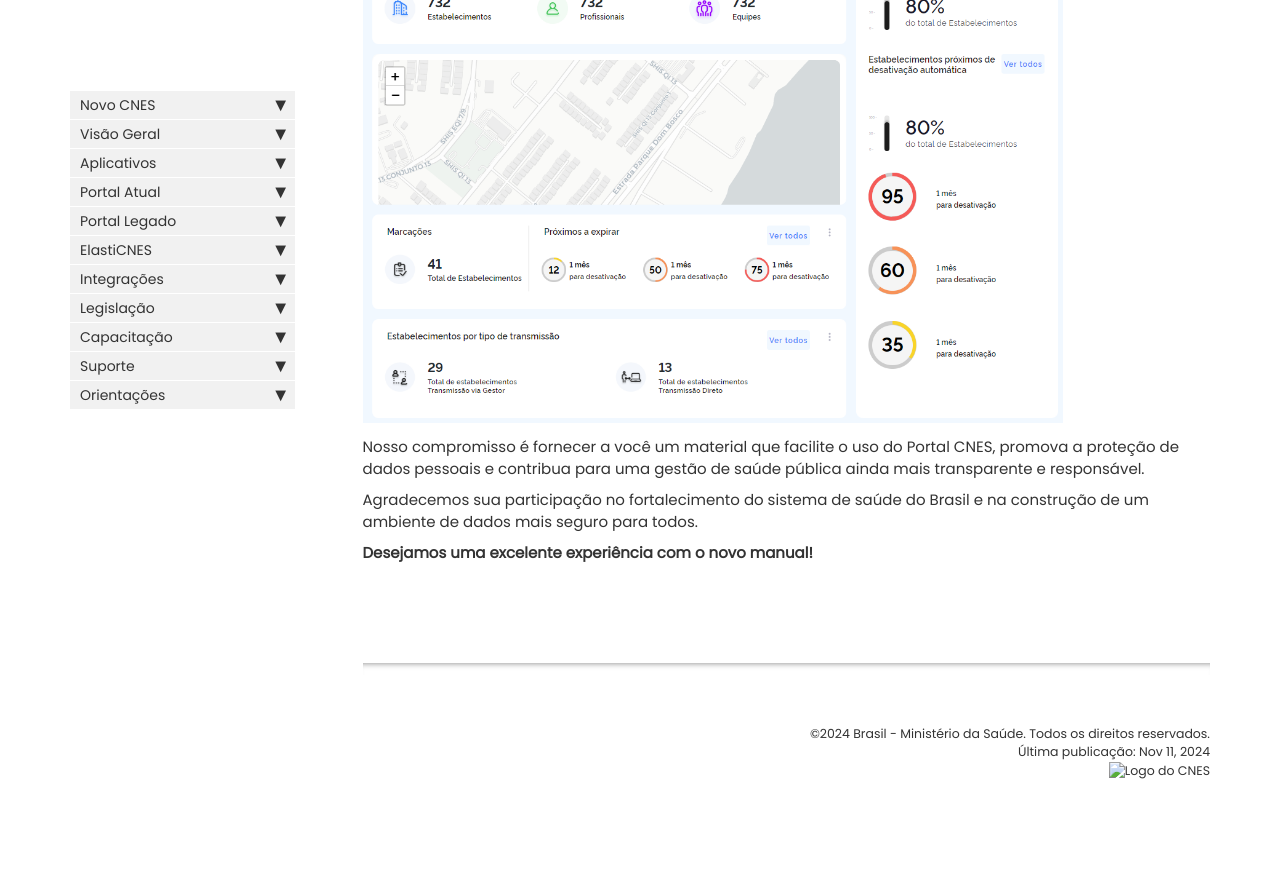
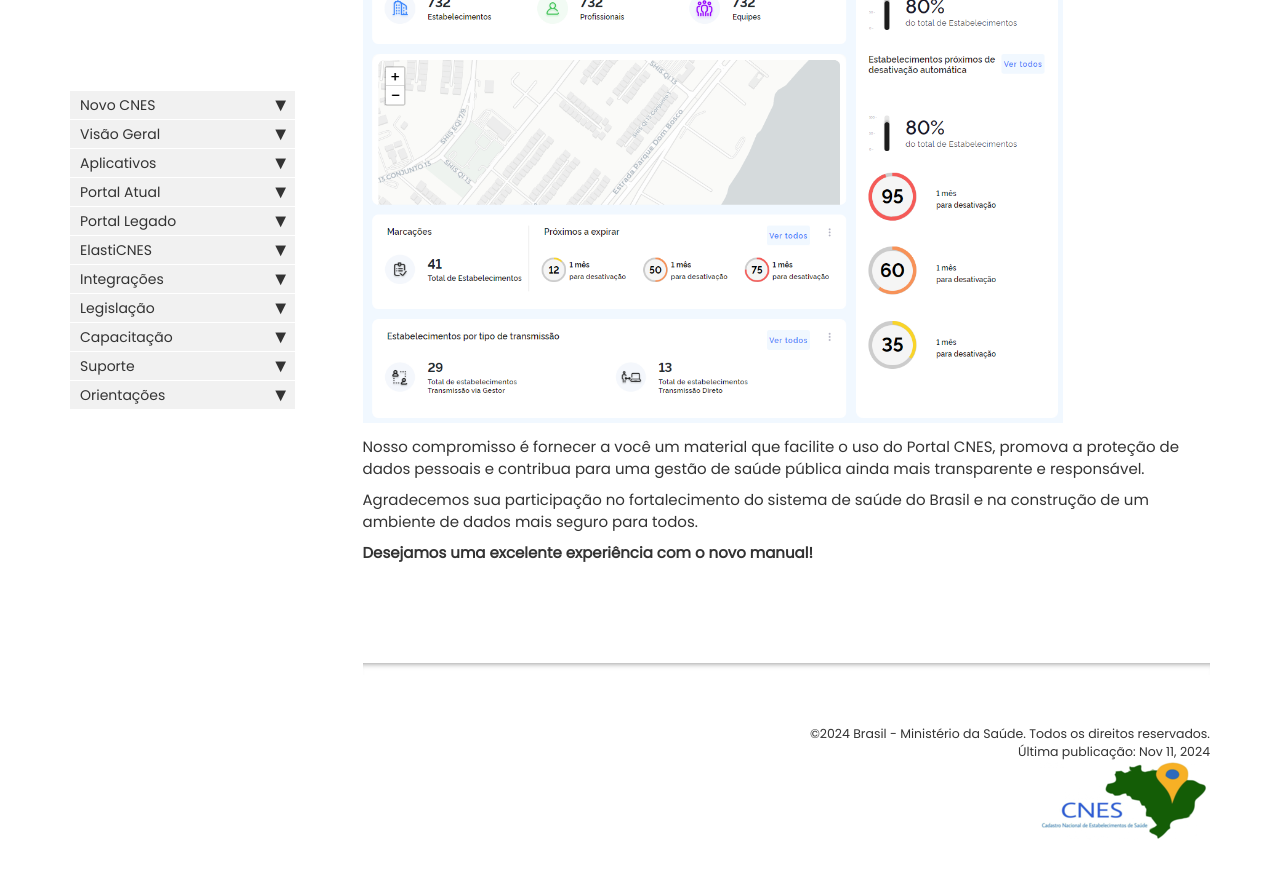
Before and after one commit to DRAC-CNES/Manual_CNES, a Jekyll site: the page built from index.md, in a window 1280 px wide and 900 px high, scrolled down 1088 px. Shown: the top 878 px of the window. Built offline with Jekyll 4.4.1, drawn with Linux system fonts in a browser that asks for light colours; comment, search, counter and statistics services are not loaded; before the commit the page ends 1928 px from its top, so only the background shows below that.

Commit message:
newcommit

```diff
--- a/_includes/footer.html
+++ b/_includes/footer.html
@@ -3,7 +3,7 @@
                 <div class="col-lg-12 footer">
                &copy;{{ site.time | date: "%Y"  }} {{site.company_name}}. Todos os direitos reservados. <br />
 {% if page.last_updated %}<span>Última atualização da página:</span> {{page.last_updated}}<br/>{% endif %} Última publicação: {{ site.time | date: "%b %-d, %Y"  }} <br />
-<p><img src="{{ "imagens/company_logo.png" }}" alt="Logo do CNES"/></p>
+<p><img src="{{ "/Principal/imagens/company_logo.png" }}" alt="Logo do CNES"/></p>
                 </div>
             </div>
 </footer>
```
